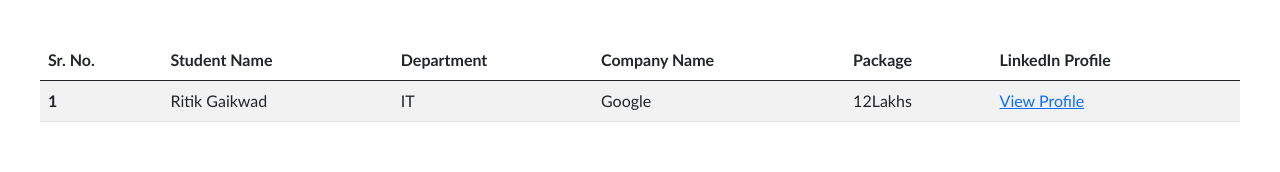
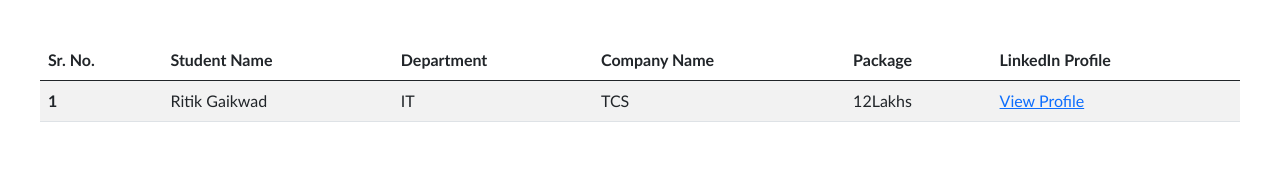
Before and after one commit to krutikajichkar/Online-Campus-Recruitment, a React (Create React App) app: page /placedstudents in a window 1280 px wide. Shown: the top 172 px of the page. Built offline with nearby package versions, Linux system fonts and the light colour scheme.

Commit message:
modified placed students

```diff
--- a/src/Components/PlacedStudents.js
+++ b/src/Components/PlacedStudents.js
@@ -20,7 +20,7 @@ function PlacedStudents() {
                         <th scope="row">1</th>
                         <td>Ritik Gaikwad</td>
                         <td>IT</td>
-                        <td>Google</td>
+                        <td>TCS</td>
                         <td>12Lakhs</td>
                         <td><a href='https://www.linkedin.com/in/ritik-gaikwad-645957219'>View Profile</a></td>
                     </tr>
```
